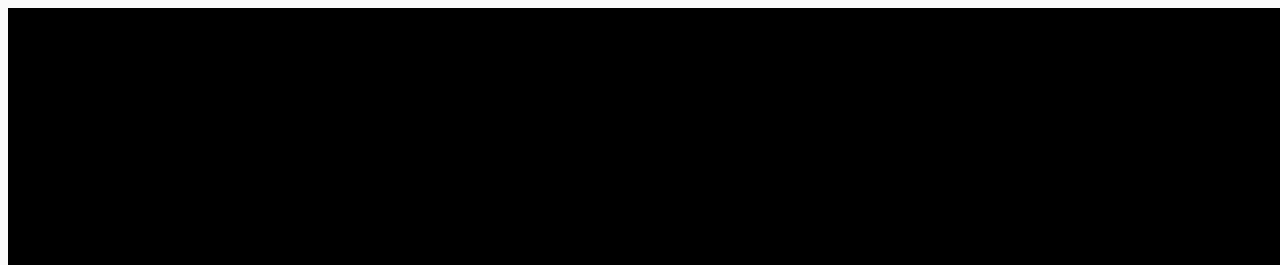
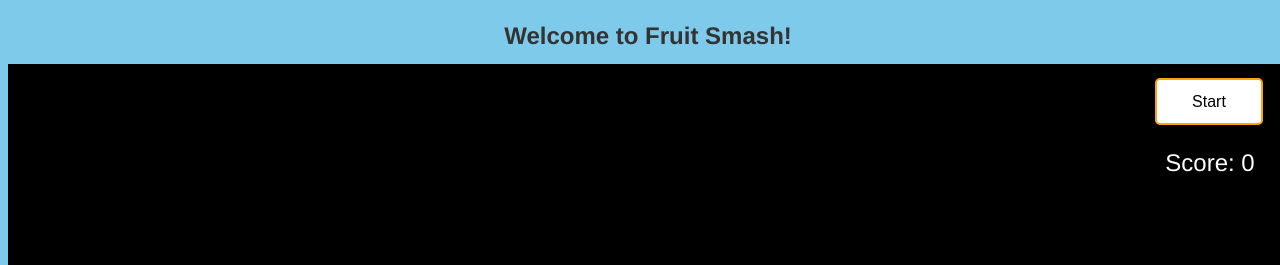
Before and after one commit to willherr/CIS367, a website: page MyFirstThreeJS/app/index.html in a window 1280 px wide. Shown: the top 265 px of the page. Drawn offline with Linux system fonts and the light colour scheme; animation ran at ten frames a second.

Commit message:
With Vincent's Most Recent, and apple, changes

```diff
--- a/MyFirstThreeJS/app/css/main.css
+++ b/MyFirstThreeJS/app/css/main.css
@@ -1,13 +1,72 @@
+html {
+    overflow-y: scroll; overflow-x: scroll;
+}
+
 body {
-    background: #fafafa;
     font-family: "Helvetica Neue", Helvetica, Arial, sans-serif;
     color: #333;
     overflow: hidden;
+    background-color: #7ecaeb;
+    position: absolute;
+    width: 100%;
+    height: 110%;
 }
 
 .browsehappy {
-    margin: 0.2em 0;
     background: #ccc;
-    color: #000;
-    padding: 0.2em 0;
+    color: #ffa500;
 }
+
+h2, h4{
+    text-align: center;
+    padding: 14px;
+    margin: 0;
+}
+
+.scoreboard{
+    padding: 14px;
+    position: absolute;
+    width: 200px;
+    left: 85%;
+    text-align: center;
+}
+
+img{
+    width: 65px;
+    height: 65px;
+}
+
+.button {
+    background-color: #2b5a87;
+    border-radius: 5px;
+    color: white;
+    width: 108px;
+    height: 47px;
+    display: inline-block;
+
+    text-align: center;
+    font-size: 16px;
+    margin: 0 8px 0 6px;
+    -webkit-transition-duration: 0.4s;
+    outline-style: initial;
+    outline-color: initial;
+    transition-duration: 0.4s;
+    cursor: pointer;
+
+}
+
+.address-button {
+    background-color: white;
+    color: black;
+    border: 2px solid #ffa500;
+}
+
+.address-button:hover{
+    background-color: #ffa500;
+    color: white;
+}
+
+p{
+    color: white;
+    font-size: 24px;
+}
--- a/MyFirstThreeJS/app/index.html
+++ b/MyFirstThreeJS/app/index.html
@@ -22,7 +22,13 @@
 <!--[if lt IE 10]>
 <p class="browsehappy">You are using an <strong>outdated</strong> browser. Please <a href="http://browsehappy.com/">upgrade your browser</a> to improve your experience.</p>
 <![endif]-->
+<script data-main="js/main" src="js/vendor/require.js"></script>
 
-        <script data-main="js/main" src="js/vendor/require.js"></script>
+<h2>Welcome to Fruit Smash!</h2>
+<div class="scoreboard">
+    <button type="button" class="button address-button" onclick=startTimer()>Start</button><br>
+    <p id="score"></p>
+    <p id="timer"></p>
+</div>
 </body>
 </html>
--- a/MyFirstThreeJS/app/js/main.js
+++ b/MyFirstThreeJS/app/js/main.js
@@ -10,6 +10,12 @@ init();
 
 animate();
 
+let score = 0;
+document.getElementById('score').innerHTML = "Score: " +  score;
+
+let timeLeft = 30;
+let elem = document.getElementById('timer');
+
 function init() {
     translateZneg = new THREE.Matrix4().makeTranslation(0, 0, -5);
     translateZpos = new THREE.Matrix4().makeTranslation(0, 0, 5);
@@ -18,18 +24,31 @@ function init() {
 
     scene = new THREE.Scene();
 
-    myOrange = new Orange(20); //radius parameter
+    myOrange = new Orange(15); //radius parameter
     scene.add(myOrange);
     myGrape = new Grape(8); //radius parameter
     scene.add(myGrape);
     myApple = new Apple(1); //scalar parameter
     scene.add(myApple);
 
+    const gravelTex = new THREE.TextureLoader().load("textures/wood.jpeg");
+    gravelTex.repeat.set(2,2);     // repeat the texture 6x in both s- and t- directions
+    gravelTex.wrapS = THREE.RepeatWrapping;
+    gravelTex.wrapT = THREE.RepeatWrapping;
+    const ground = new THREE.Mesh (
+        new THREE.PlaneGeometry(3500, 4000),
+        new THREE.MeshPhongMaterial({ map: gravelTex})
+    );
+    ground.translateZ(-300);
+
+    scene.add(ground);
+
     const lightOne = new THREE.DirectionalLight(0xFFFFFF, 1.0);
-    lightOne.position.set(0,-50,25);
-    scene.add(lightOne);
+    lightOne.position.set(10, -50, 100);
+    scene.add (lightOne); //remember to add the light to the scene
 
-    camera = new THREE.PerspectiveCamera (75, window.innerWidth/window.innerHeight, 1, 10000);
+    camera = new THREE.PerspectiveCamera( 75, window.innerWidth / window.innerHeight, 1, 10000 );
+    camera.position.z = 1000;
 
     const eyePos = new THREE.Vector3 (0, -100, 40);
     const cameraPose = new THREE.Matrix4().lookAt (
@@ -62,7 +81,7 @@ function init() {
 
     grapeCF.multiply(new THREE.Matrix4().makeTranslation(50, 0, 0)); //translates the grape outside the orange
     appleCF.multiply(new THREE.Matrix4().makeTranslation(-50, 0, 0));
-    appleCF.multiply(new THREE.Matrix4().makeScale(2, 2, 2)); // scales the apple slightly bigger
+    appleCF.multiply(new THREE.Matrix4().makeScale(2, 2, 2));
 
     window.addEventListener("keydown", keyboardHandler, false);
     renderer = new THREE.WebGLRenderer();
@@ -103,6 +122,7 @@ function animate() {
 }
 
 function keyboardHandler(event){
+    /*
      console.log(event.key);
      camera.matrixAutoUpdate = false;
      switch(event.key){
@@ -118,4 +138,23 @@ function keyboardHandler(event){
      console.log("That key ^ does nothing...");
      break;
      }
+     */
 }
+
+function countdown() {
+    if (timeLeft == 0) {
+        elem.innerHTML = "Time's up!";
+        clearTimeout(timerId);
+    } else if (timeLeft >= 10){
+        elem.innerHTML = '0:' + timeLeft;
+        timeLeft--;
+    }
+    else if (timeLeft < 10  && timeLeft > 0){
+        elem.innerHTML = '0:0' + timeLeft;
+        timeLeft--;
+    }
+}
+
+function startTimer(){
+    let timerId = setInterval(countdown, 1000);
+}
```
Lines whose indentation alone changed are shown as unchanged.
